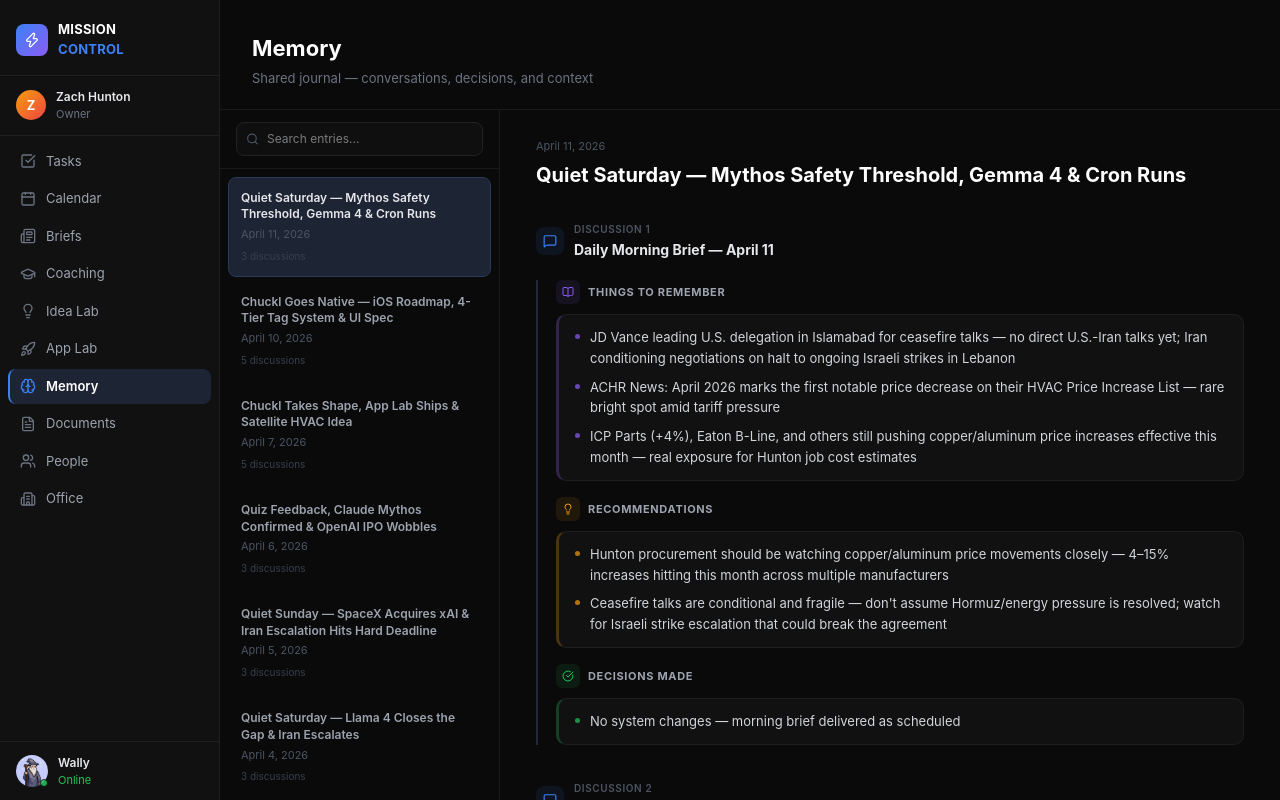
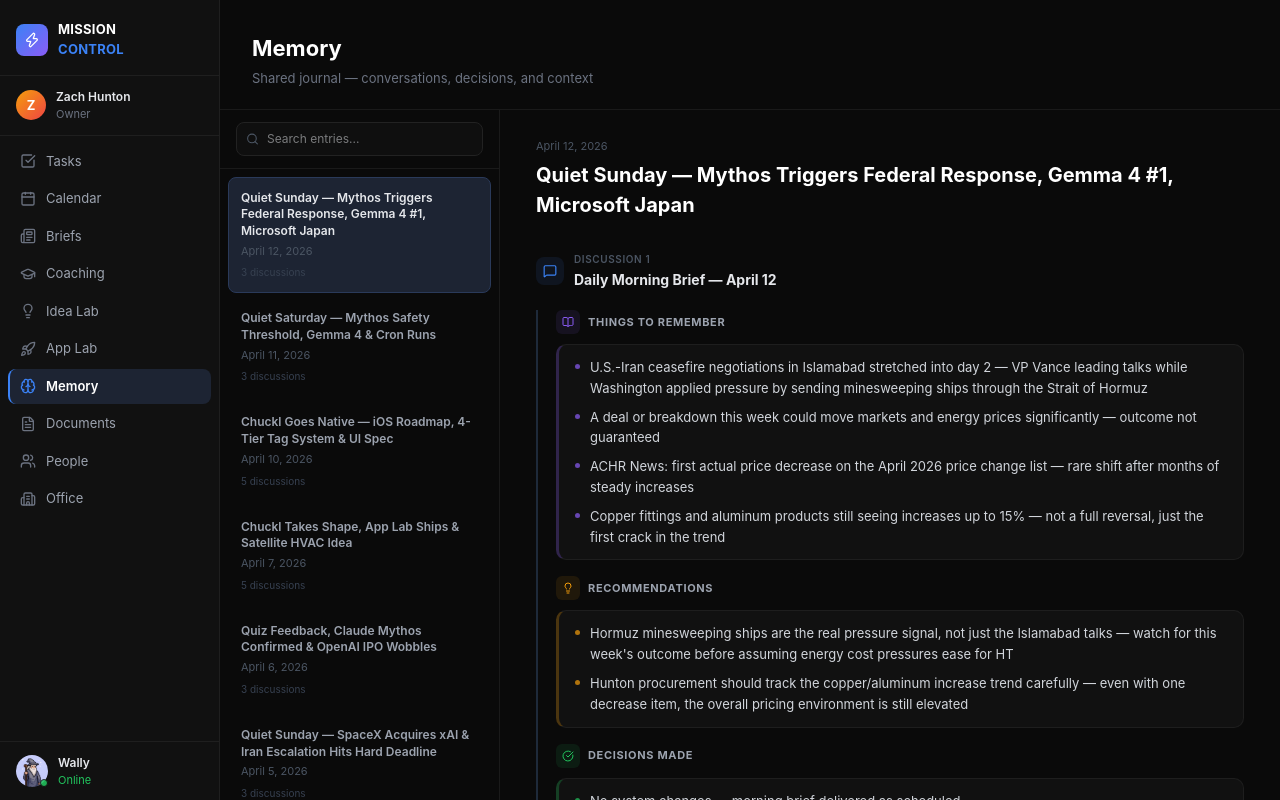
Before and after one commit to zhunton/mission-control, a Next.js app: page /memory in a window 1280 px wide. Built offline with nearby package versions, Linux system fonts and the light colour scheme.

Commit message:
Daily sync: April 12, 2026

```diff
--- a/app/memory/page.tsx
+++ b/app/memory/page.tsx
@@ -18,6 +18,69 @@ interface MemoryEntry {
 }
 
 const ENTRIES: MemoryEntry[] = [
+  {
+    id: "15",
+    date: "April 12, 2026",
+    title: "Quiet Sunday — Mythos Triggers Federal Response, Gemma 4 #1, Microsoft Japan",
+    discussions: [
+      {
+        title: "Daily Morning Brief — April 12",
+        thingsToRemember: [
+          "U.S.-Iran ceasefire negotiations in Islamabad stretched into day 2 — VP Vance leading talks while Washington applied pressure by sending minesweeping ships through the Strait of Hormuz",
+          "A deal or breakdown this week could move markets and energy prices significantly — outcome not guaranteed",
+          "ACHR News: first actual price decrease on the April 2026 price change list — rare shift after months of steady increases",
+          "Copper fittings and aluminum products still seeing increases up to 15% — not a full reversal, just the first crack in the trend",
+        ],
+        recommendations: [
+          "Hormuz minesweeping ships are the real pressure signal, not just the Islamabad talks — watch for this week's outcome before assuming energy cost pressures ease for HT",
+          "Hunton procurement should track the copper/aluminum increase trend carefully — even with one decrease item, the overall pricing environment is still elevated",
+        ],
+        decisions: [
+          "No system changes — morning brief delivered as scheduled",
+        ],
+      },
+      {
+        title: "Daily Quiz — Air Handling Units, EBITDA, WIP Revenue Recognition",
+        thingsToRemember: [
+          "AHU (Air Handling Unit) is the 'lungs' of a commercial HVAC system — doesn't generate cooling or heating itself; conditions air over coils and distributes via ductwork to every zone",
+          "Chiller makes cold water; AHU uses that cold water to actually cool the air people breathe — two distinct systems working in series",
+          "Most large buildings have multiple AHUs serving different zones; when a tenant complains about a hot office, the culprit is almost always the AHU (fouled coil, failing supply fan, or controls problem)",
+          "Q1 scenario: floors 4–7 warmer than 8–12 despite chiller running fine → AHU serving floors 4–7 with fouled cooling coil or failing supply fan (Answer B)",
+          "EBITDA formula: Operating Income + Depreciation + Amortization + Interest expense — adds back non-cash charges and financing costs to show operational cash generation",
+          "HS Q1 EBITDA calc: Operating income $756K + D&A $126K + Interest $42K = $924K | EBITDA margin = $924K / $4.2M = 22.0% (Answer B)",
+          "WIP/revenue recognition: percentage-of-completion method — recognize revenue proportional to work completed; 55% complete on a $900K contract = $495K revenue recognized through April 30",
+        ],
+        recommendations: [
+          "When reviewing HS financials, always look at EBITDA margin alongside gross margin — it strips out D&A and interest to show the true operational engine",
+          "AHU knowledge is directly applicable on job sites — when a tenant complains, asking the right diagnostic questions (which zone? chiller OK? airflow?) immediately narrows to the right system",
+          "WIP tracking is critical in project work — miscalculating percentage-of-completion affects revenue recognition, bonding capacity, and forecasting accuracy",
+        ],
+        decisions: [
+          "No system changes — quiz delivered as scheduled",
+        ],
+      },
+      {
+        title: "Daily AI Brief — April 12",
+        thingsToRemember: [
+          "Anthropic's Mythos triggered the first-ever federal financial-sector emergency response — Treasury Secretary Bessent and Fed Chair Powell summoned top bank CEOs to address cybersecurity risks from a model that can autonomously exploit hidden software vulnerabilities",
+          "This is an escalation beyond AI safety: regulators are now treating a specific AI model as a systemic financial risk; no release timeline for Mythos remains",
+          "Google Gemma 4 claims #1 on LM Arena — best reasoning and agentic workflow performance per parameter; open-weight and freely deployable; major enterprise adoption tailwind",
+          "Congress introduced legislation to halt new AI data center construction nationwide (Sanders/AOC) — electricity price surges, water usage, job displacement cited; long shot but political signal matters",
+          "Microsoft commits $10B to Japan AI infrastructure — $6B data centers in Tokyo/Osaka/Yokohama, $4B cybersecurity/workforce; largest single Western AI infrastructure play in Asia-Pacific",
+          "NousResearch launches Hermes Agent — adaptive AI agent designed to grow with individual users over time; persistent user-specific agents are the next AI frontier",
+          "Microsoft releases MarkItDown — Python tool converting Office docs to Markdown; signals deeper embedding of AI tooling into developer workflows",
+        ],
+        recommendations: [
+          "The Mythos → federal financial-sector response is a new category of AI governance event; watch how bank regulators and the SEC respond in coming weeks — this could trigger AI disclosure requirements for financial institutions",
+          "The data center moratorium bill is a longshot, but it signals that unchecked compute expansion is becoming a political liability — relevant background context for HT's data center pipeline strategy",
+          "Microsoft's $10B Japan play shows the race for Asia-Pacific enterprise AI is accelerating — Western cloud providers competing hard; useful signal for understanding long-term data center demand",
+        ],
+        decisions: [
+          "No system changes — AI brief delivered as scheduled via cron announce",
+        ],
+      },
+    ],
+  },
   {
     id: "14",
     date: "April 11, 2026",
```
